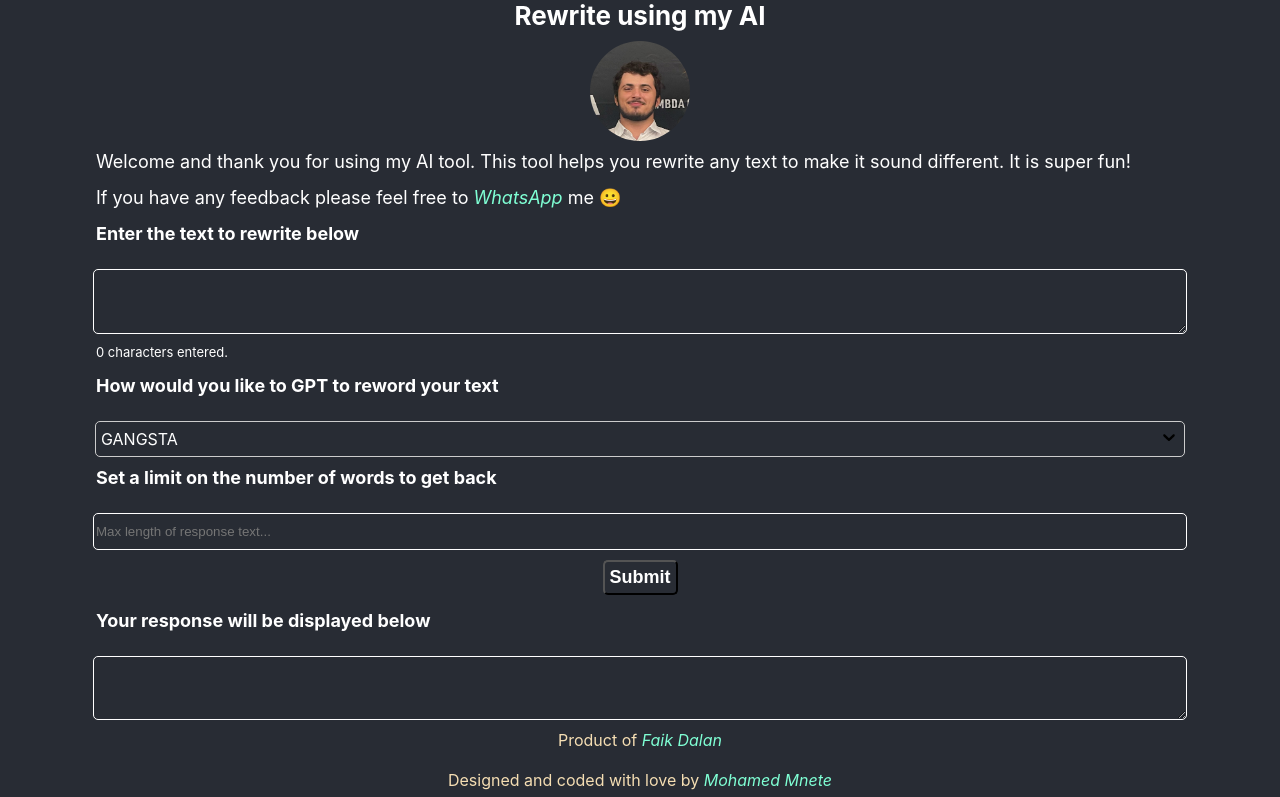
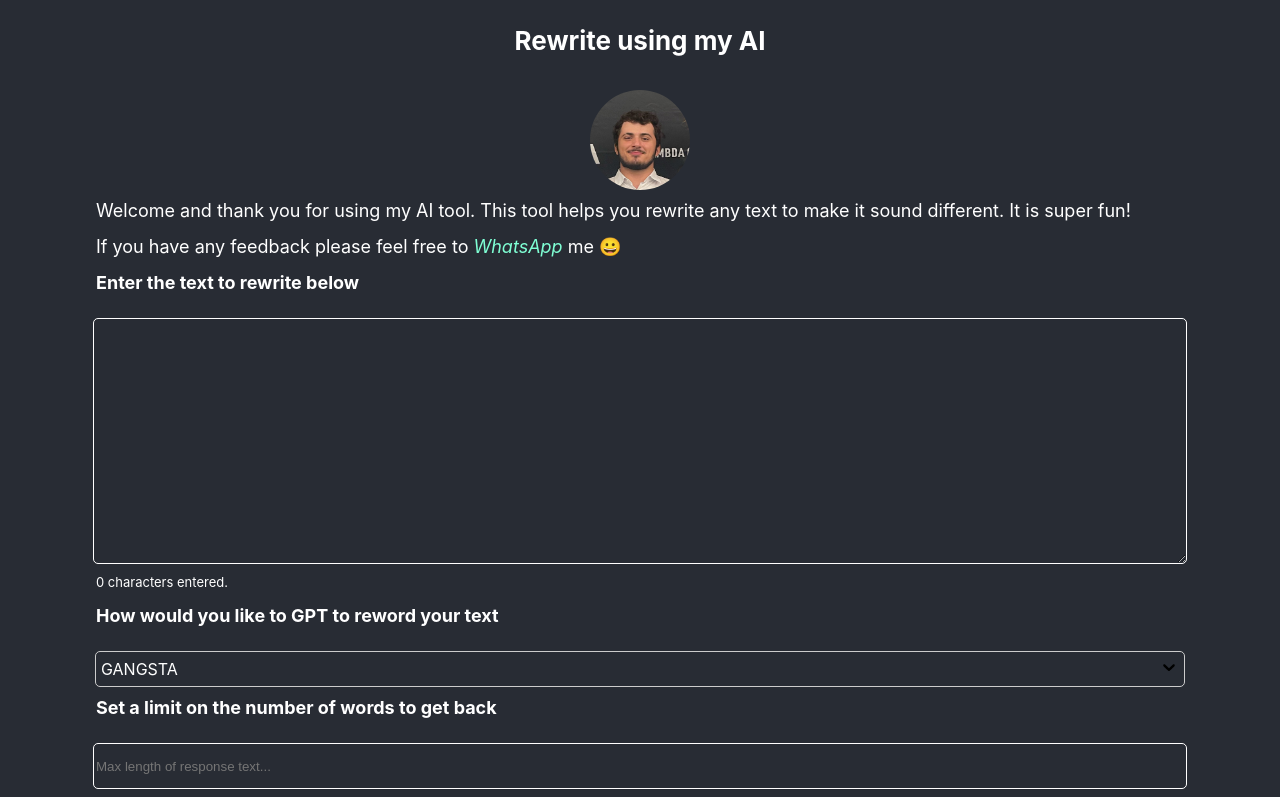
Before and after one commit to mmnete/chat_gpt_tictactoe, a React (Create React App) app: page / in a window 1280 px wide. Shown: the top 797 px of the page. Built offline with nearby package versions, Linux system fonts and the light colour scheme.

Commit message:
Fixing styling

```diff
--- a/src/App.css
+++ b/src/App.css
@@ -1,7 +1,8 @@
 .App {
   text-align: center;
   background-color: #282c34;
-  height: 100vh;
+  height: 100%;
+  width: 100%;
   display: flex;
   align-items: center;
   justify-content: center;
```
Also changed, not shown: 6 other files (tests, documents, lock files or other folders).
